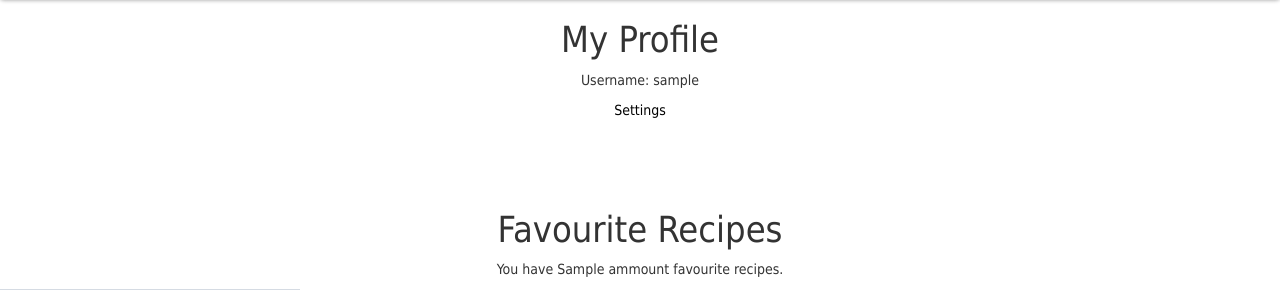
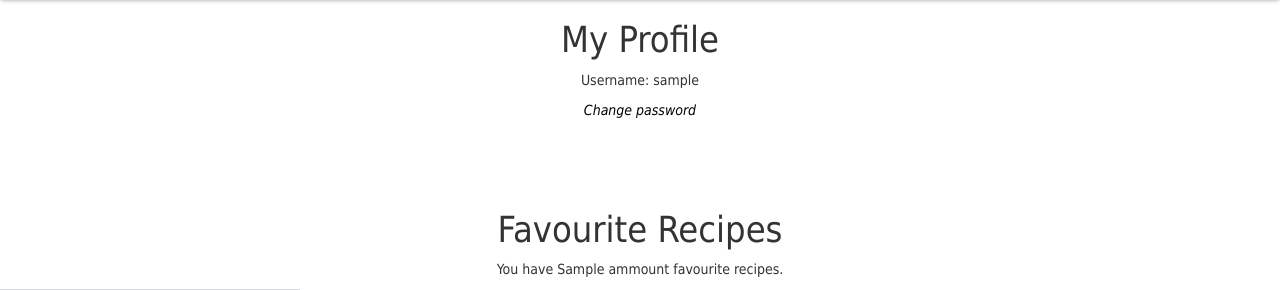
Before and after one commit to DV-11/project, a Flask app: template templates/personal_profile.html in a window 1280 px wide. Shown: the part 65-355 px from the top of the page. Run offline with Flask 2, Linux system fonts and the light colour scheme; the template is opened without the code that fills it: most values are stand-ins (such as "Sample title", 1, 10 or a date in 2020); grey boxes marked "Sample" are stand-in pictures; some libraries are stand-ins or nearby versions.

Commit message:
change password

```diff
--- a/templates/personal_profile.html
+++ b/templates/personal_profile.html
@@ -9,7 +9,7 @@
         <h1>My Profile</h1>
         <p>Username: {{ username }}</p>
         </div>
-            <a href="{{ url_for('settings') }}">Settings</a>
+            <a href="{{ url_for('settings') }}"><i>Change password</i></a>
         </div>
     </div>
     <div style = "text-align:center">
```
